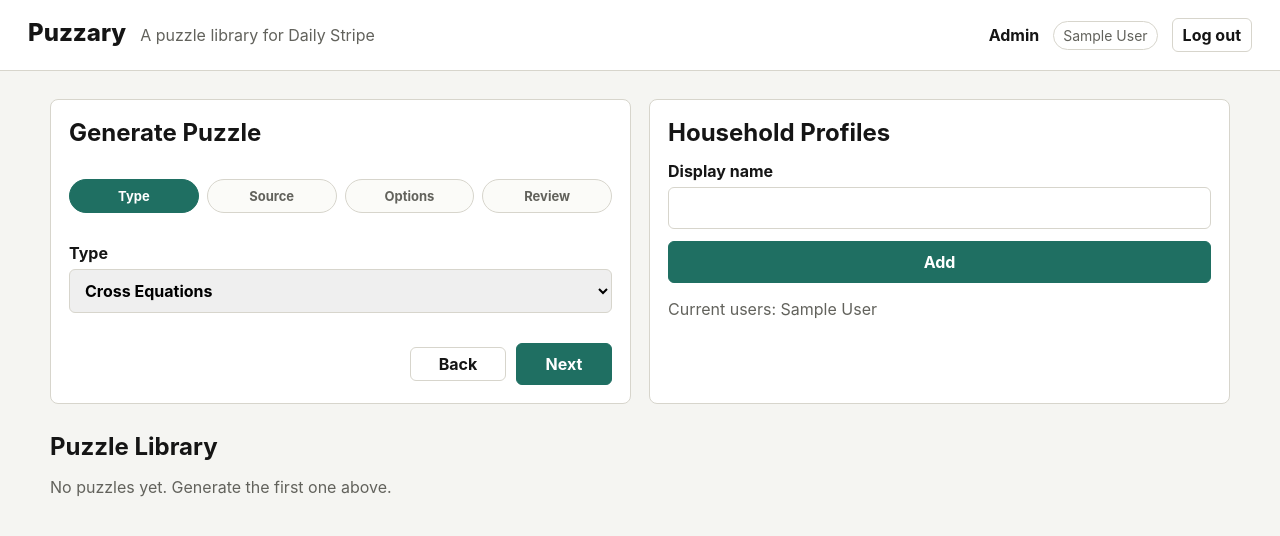
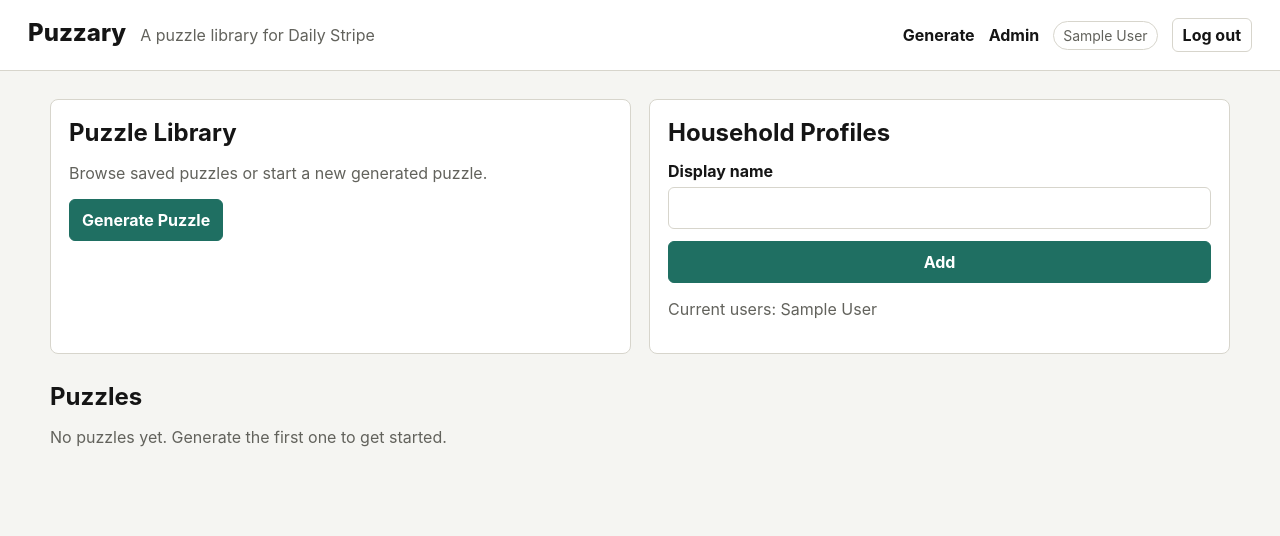
Before and after one commit to barrelcollector/Puzzary, a FastAPI app: page / in a window 1280 px wide. Shown: the top 536 px of the page. Run offline with FastAPI, Linux system fonts and the light colour scheme; the visitor is signed in with stand-in values (Sample User, id 1); tables that the repository leaves empty hold one stand-in row (values such as "Sample post"); parts of the project's set-up code (start-up, migrations or seed data) failed here and were passed over.

Commit message:
Move puzzle generation to a dedicated page

```diff
--- a/app/main.py
+++ b/app/main.py
@@ -658,7 +658,6 @@ def library(request: Request, db: Session = Depends(get_db)):
     puzzles = db.scalars(select(Puzzle).order_by(desc(Puzzle.created_at)).limit(50)).all()
     puzzles = [puzzle for puzzle in puzzles if puzzle.archived_at is None]
     users = db.scalars(select(User).order_by(User.display_name)).all()
-    word_banks = word_bank_options(db)
     progress_rows = db.scalars(select(PuzzleProgress).where(PuzzleProgress.user_id == user.id)).all()
     progress_by_puzzle = {
         puzzle.id: {"found": 0, "total": progress_response(puzzle, user, None).expected_count}
@@ -678,7 +677,21 @@ def library(request: Request, db: Session = Depends(get_db)):
             "users": users,
             "current_user": user,
             "progress_by_puzzle": progress_by_puzzle,
-            "word_banks": word_banks,
+        },
+    )
+
+
+@app.get("/generate", response_class=HTMLResponse)
+def generate_page(request: Request, db: Session = Depends(get_db)):
+    user = require_web_user(request, db)
+    if isinstance(user, RedirectResponse):
+        return user
+    return templates.TemplateResponse(
+        "generate.html",
+        {
+            "request": request,
+            "current_user": user,
+            "word_banks": word_bank_options(db),
             "puzzle_types": list_puzzle_types(),
             "generation_schemas": puzzle_type_generation_schemas(),
         },
--- a/app/templates/base.html
+++ b/app/templates/base.html
@@ -13,6 +13,7 @@
       <span class="tagline">A puzzle library for Daily Stripe</span>
       <span class="topbar-spacer"></span>
       {% if current_user %}
+        <a class="nav-link" href="/generate">Generate</a>
         {% if current_user.is_admin %}
           <a class="nav-link" href="/admin">Admin</a>
         {% endif %}
--- a/app/templates/home.html
+++ b/app/templates/home.html
@@ -2,64 +2,11 @@
 {% block title %}Puzzary{% endblock %}
 {% block content %}
 <section class="toolbar">
-  <script type="application/json" id="generation-schemas">{{ generation_schemas | tojson }}</script>
-  <form class="panel generation-form generation-wizard compact-wizard" method="post" action="/web/puzzles/generate" data-generation-form data-generation-wizard>
-    <h1>Generate Puzzle</h1>
-    <div class="wizard-steps" aria-label="Generate puzzle steps">
-      <span class="active" data-step-indicator="0">Type</span>
-      <span data-step-indicator="1">Source</span>
-      <span data-step-indicator="2">Options</span>
-      <span data-step-indicator="3">Review</span>
-    </div>
-
-    <section class="wizard-panel" data-wizard-step>
-      <label>
-        Type
-        <select name="puzzle_type" data-puzzle-type>
-          {% for puzzle_type in puzzle_types %}
-            <option value="{{ puzzle_type.slug }}">{{ puzzle_type.label }}</option>
-          {% endfor %}
-        </select>
-      </label>
-    </section>
-
-    <section class="wizard-panel is-hidden" data-wizard-step>
-      <label data-source-group="word_bank">
-        Word bank
-        <select name="theme">
-          {% for bank in word_banks %}
-            <option value="{{ bank.slug }}">{{ bank.name }}</option>
-          {% endfor %}
-        </select>
-      </label>
-      <label data-source-group="theme">
-        Puzzle theme
-        <input name="theme" value="daily_stripe" placeholder="Daily Stripe">
-      </label>
-    </section>
-
-    <section class="wizard-panel is-hidden" data-wizard-step>
-      <label>
-        Difficulty
-        <select name="difficulty">
-          <option value="easy">Easy</option>
-          <option value="medium">Medium</option>
-          <option value="hard">Hard</option>
-        </select>
-      </label>
-      <div data-generation-fields></div>
-    </section>
-
-    <section class="wizard-panel is-hidden" data-wizard-step>
-      <dl class="wizard-summary" data-generation-summary></dl>
-    </section>
-
-    <div class="wizard-actions">
-      <button type="button" class="ghost-button" data-wizard-back>Back</button>
-      <button type="button" data-wizard-next>Next</button>
-      <button type="submit" data-wizard-submit>Generate</button>
-    </div>
-  </form>
+  <div class="panel">
+    <h1>Puzzle Library</h1>
+    <p class="muted">Browse saved puzzles or start a new generated puzzle.</p>
+    <a class="button-link" href="/generate">Generate Puzzle</a>
+  </div>
 
   <form class="panel" method="post" action="/web/users">
     <h1>Household Profiles</h1>
@@ -75,7 +22,7 @@
 </section>
 
 <section>
-  <h1>Puzzle Library</h1>
+  <h1>Puzzles</h1>
   {% if puzzles %}
     <div class="list">
       {% for puzzle in puzzles %}
@@ -95,10 +42,7 @@
       {% endfor %}
     </div>
   {% else %}
-    <p class="muted">No puzzles yet. Generate the first one above.</p>
+    <p class="muted">No puzzles yet. Generate the first one to get started.</p>
   {% endif %}
 </section>
 {% endblock %}
-{% block scripts %}
-  <script src="/static/generation-form.js?v=2"></script>
-{% endblock %}
```
Also changed, not shown: app/templates/generate.html (added, +78 -0 lines).
